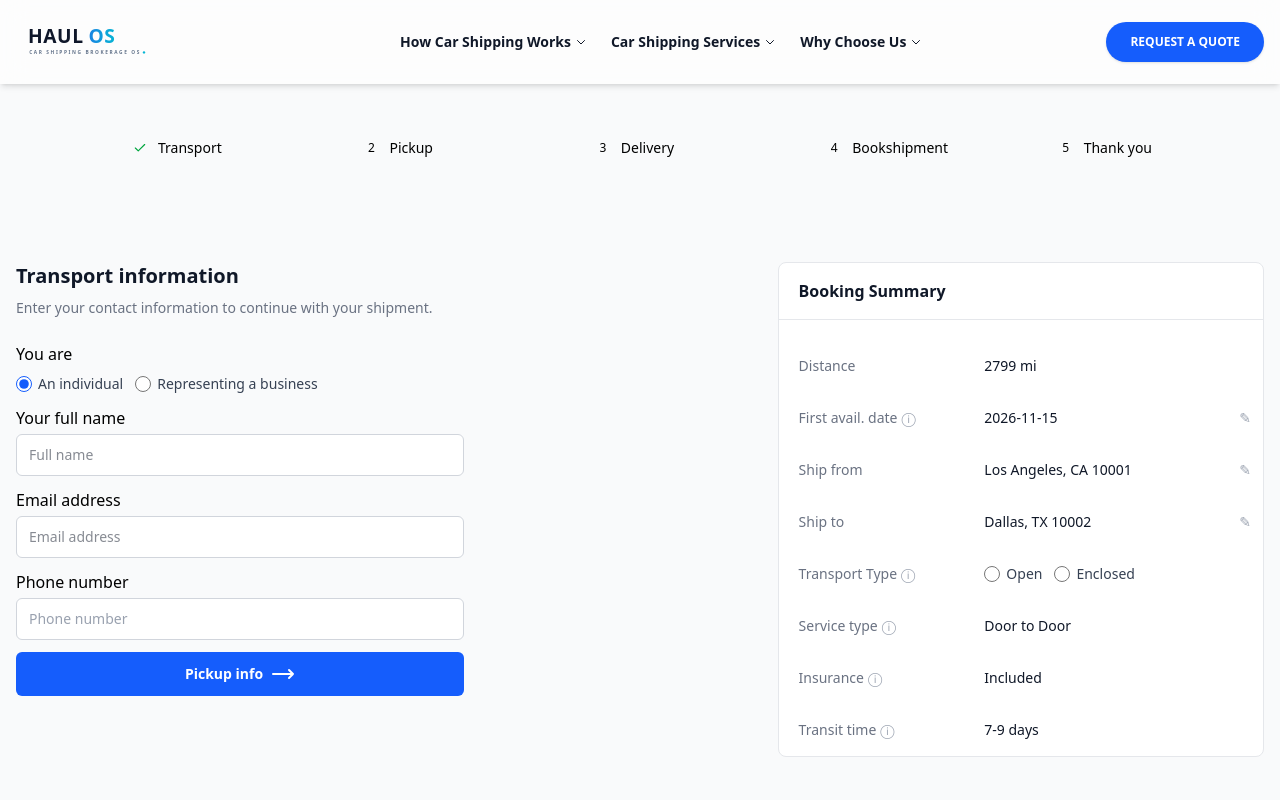
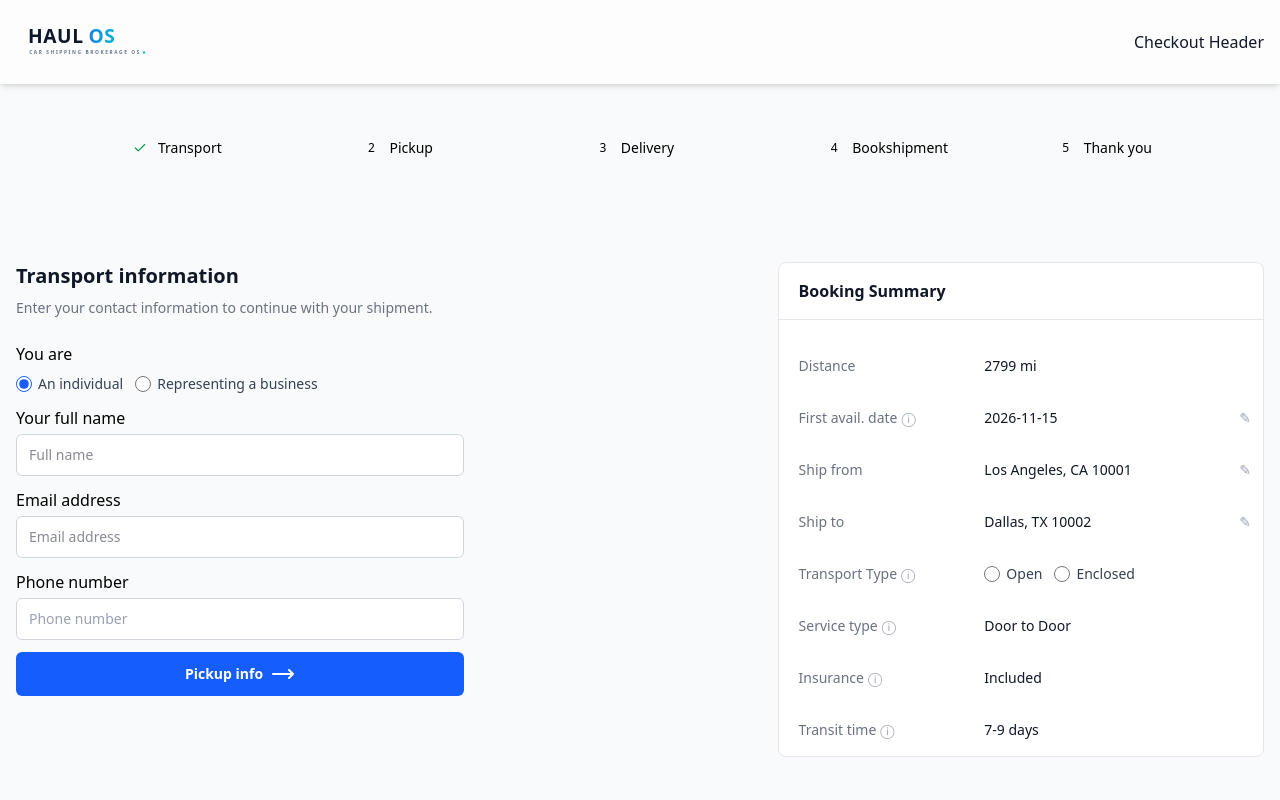
Before and after one commit to RadostinTasev1999/SAP-LABS-Intership-Project-2026, a Next.js app: page /checkout in a window 1280 px wide. Shown: the top 800 px of the page. Built offline with nearby package versions, Linux system fonts and the light colour scheme.

Commit message:
use usePathname hook in order to read the current URLs pathname, implement conditional rendering based on current URL pathname

```diff
--- a/components/layout/header/Header.tsx
+++ b/components/layout/header/Header.tsx
@@ -1,8 +1,7 @@
 "use client";
 
 import { motion, useScroll, useMotionValueEvent } from "motion/react";
-import { useState, useContext } from "react";
-import { HeaderContext } from "@/lib/context/HeaderContext";
+import { useState, useEffect } from "react";
 
 import { AppHeaderProps } from "@/lib/definitions";
 
@@ -11,12 +10,14 @@ import DesktopNav from "./DesktopNav";
 import DesktopCta from "./DesktopCta";
 import MobileHamburger from "./MobileHamburger";
 import MobileLogo from "./MobileLogo";
+import { usePathname  } from "next/navigation";
 
 export default function AppHeader({
   onMobileOpen,
 }: AppHeaderProps) {
 
-  const { router } = useContext(HeaderContext)
+
+  const pathname = usePathname();
 
   const { scrollY } = useScroll(); // tracks scroll position
   // scrollY -> represents the vertical scroll position in pixels
@@ -32,6 +33,10 @@ export default function AppHeader({
       setHidden(false);
     }
   });
+
+  useEffect(() => {
+    console.log('Pathname is:', pathname)
+  },[])
 
   return (
     <motion.header
@@ -56,7 +61,7 @@ export default function AppHeader({
           {/* Center: Main Navigation with Dropdowns */}
           {
 
-            router.route === 'index' && (
+            pathname === '/' && (
               <>
               <DesktopNav />
 
@@ -72,8 +77,13 @@ export default function AppHeader({
           }
 
           {
-            router.route === 'dashboard' && (
+           pathname === '/dashboard' && (
               <h1>Dashboard Header</h1>
+            )
+          }
+          {
+           pathname === '/checkout' && (
+              <h1>Checkout Header</h1>
             )
           }
           {/* Mobile Right Spacer (Balances flex alignment) */}
```
